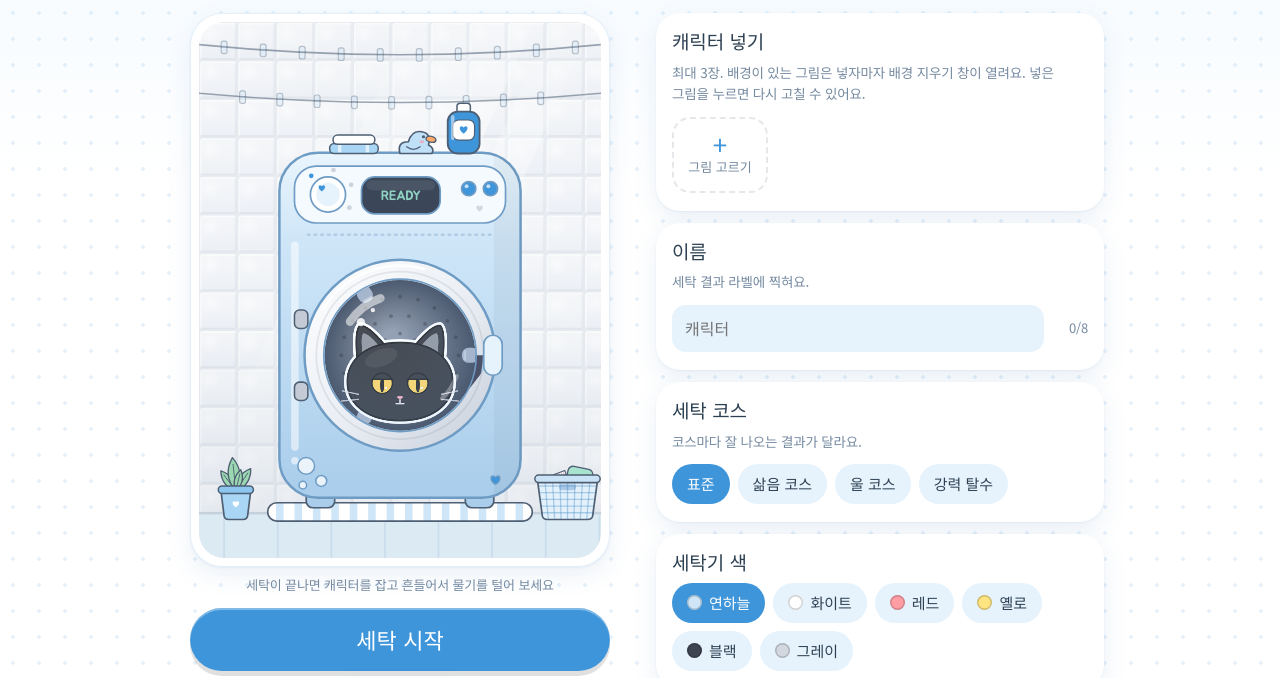
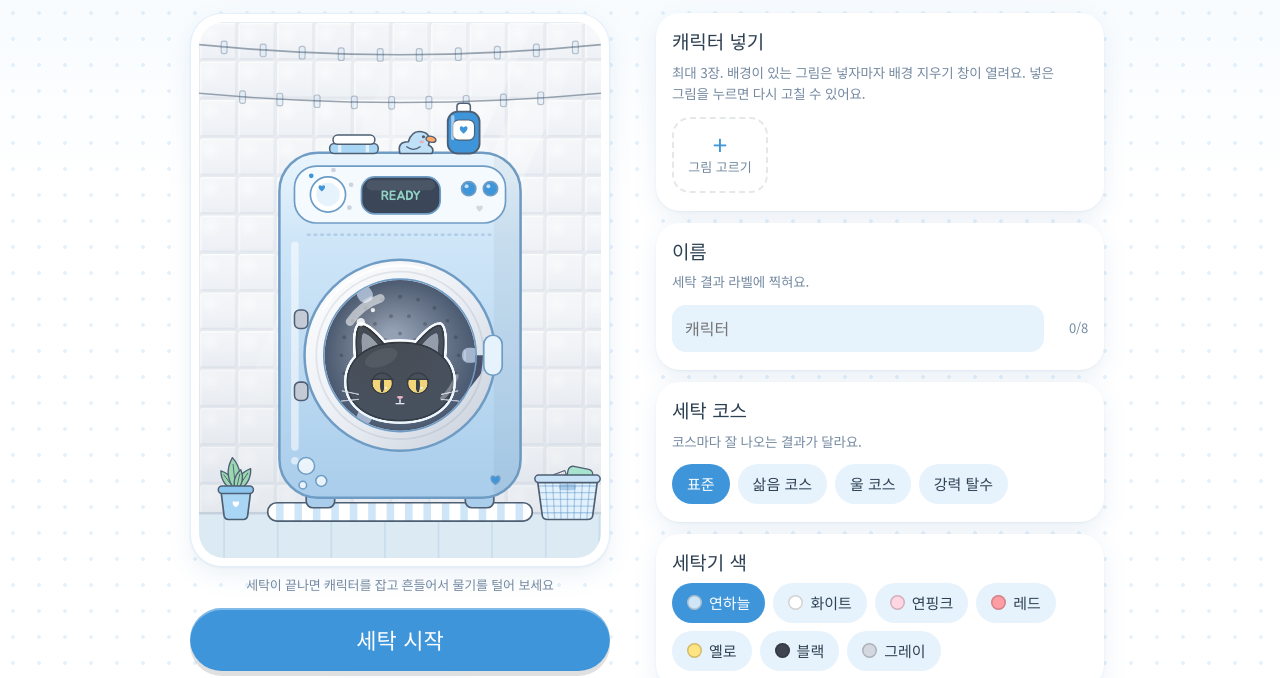
Before and after one commit to rlfqjxm0-create/satans-game, a plain HTML site: page laundry/index.html in a window 1280 px wide. Shown: the part 234-912 px from the top of the page. Drawn offline with Linux system fonts and the light colour scheme.

Commit message:
Add files via upload

```diff
--- a/laundry/index.html
+++ b/laundry/index.html
@@ -1048,6 +1048,7 @@ const INK="#4E5F73";
 const THEMES={
   sky:{name:"연하늘", towels:["#FFFFFF","#A9D6F5"], duck:"#BFE0F7", beak:"#FFA86B",body:"#CFE6F8", light:"#EAF5FD", dark:"#A9CDEB", outline:"#6F9CC4", panel:"#F5FAFF", accent:"#3E95DA", soft:"#E6F2FC", wall:"#F4F9FE", wallD:"#131B24", dot:"#DDEEFB", floor:"#DCEAF4", floor2:"#C9DDEB", mat:"#FFFFFF", matStripe:"#CFE6F8", pot:"#A9D6F5", potRim:"#8CC5EE", leaf:"#9BD7B0", basket:"#E3F1FC", basketRim:"#C9E2F6", weave:"rgba(62,130,190,.35)", pin:"#CFE6F8", cloth:["#FFB8C9","#FFDB7A","#A8E3CF"]},
   white:{name:"화이트", towels:["#FFFFFF","#E3E7EC"], duck:"#FFFFFF", beak:"#FFB27A",body:"#FFFFFF", light:"#FFFFFF", dark:"#E1E8F0", outline:"#9FB0C3", panel:"#F5F9FC", accent:"#8E9AA9", soft:"#EEF1F4", wall:"#F5F7F9", wallD:"#15181C", dot:"#E3E7EC", floor:"#E6EAEF", floor2:"#D5DBE2", mat:"#EEF1F4", matStripe:"#FFFFFF", pot:"#E4E8ED", potRim:"#D2D8DF", leaf:"#A9D6B6", basket:"#F7F8FA", basketRim:"#E1E5EA", weave:"rgba(120,130,145,.32)", pin:"#E1E5EA", cloth:["#E3E7EC","#FFFFFF","#D5DBE2"]},
+  pink:{name:"연핑크", towels:["#FFFFFF","#FFD9E5"], duck:"#FFE3EC", beak:"#FFA98A", body:"#FFD6E2", light:"#FFECF2", dark:"#F5B4C7", outline:"#D28AA5", panel:"#FFF5F9", accent:"#EE7FA1", soft:"#FDEAF1", wall:"#FFF9FB", wallD:"#22161B", dot:"#FBE3EC", floor:"#F4E2E8", floor2:"#E5CBD5", mat:"#FFFFFF", matStripe:"#FFD9E5", pot:"#FFD3E0", potRim:"#FCBBCE", leaf:"#9BD7B0", basket:"#FFF4F8", basketRim:"#FAD8E4", weave:"rgba(200,110,150,.3)", pin:"#FFD9E5", cloth:["#A6D8F7","#FFFFFF","#FFDB7A"]},
   red:{name:"레드", towels:["#FFFFFF","#FFC2C8"], duck:"#FFD0D4", beak:"#FF9A6B",body:"#FF9DA5", light:"#FFC9CD", dark:"#EE7A85", outline:"#C8505D", panel:"#FFF3F4", accent:"#E94B5B", soft:"#FDE7E9", wall:"#FFF7F7", wallD:"#221416", dot:"#FBE2E4", floor:"#F7E0E2", floor2:"#EDCDD1", mat:"#FFFFFF", matStripe:"#FFD0D4", pot:"#FFCDD1", potRim:"#FFB4BA", leaf:"#9BD7B0", basket:"#FFF2F3", basketRim:"#FBD6D9", weave:"rgba(210,80,95,.32)", pin:"#FFD0D4", cloth:["#A6D8F7","#FFFFFF","#FFDB7A"]},
   yellow:{name:"옐로", towels:["#FFFFFF","#FFE39A"], duck:"#FFFFFF", beak:"#FFA35C",body:"#FFE482", light:"#FFF3BD", dark:"#F4C752", outline:"#C99A2C", panel:"#FFFCEB", accent:"#F0A21A", soft:"#FFF4D6", wall:"#FFFDF4", wallD:"#221E10", dot:"#FAEFCB", floor:"#F6ECCD", floor2:"#EBDFB5", mat:"#FFFFFF", matStripe:"#FFE8A6", pot:"#FFE6A0", potRim:"#FFD877", leaf:"#9BD7B0", basket:"#FFF8E4", basketRim:"#F7E6B2", weave:"rgba(200,150,40,.32)", pin:"#FFE8A6", cloth:["#A6D8F7","#FFB8C9","#A8E3CF"]},
   black:{name:"블랙", lcd:"#D6D9DE", towels:["#A7ACB5","#6E747F"], duck:"#D6D9DE", beak:"#9FA5AE",body:"#3E4450", light:"#59606E", dark:"#2B3038", outline:"#1D2027", panel:"#4C5361", accent:"#7D838E", soft:"#ECEEF1", wall:"#F4F5F8", wallD:"#101216", dot:"#E3E6EC", floor:"#E2E4EA", floor2:"#D0D3DB", mat:"#343944", matStripe:"#4C5361", pot:"#545B6B", potRim:"#434956", leaf:"#AEB6B0", basket:"#F3F4F7", basketRim:"#D9DCE3", weave:"rgba(60,65,80,.35)", pin:"#D9DCE3", cloth:["#C9CDD3","#8E949E","#B4B9C1"]},
```
